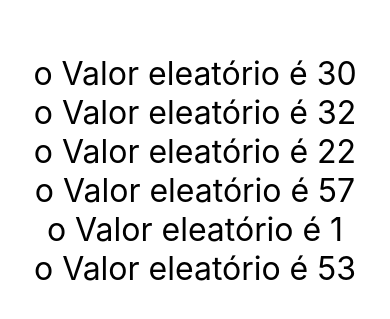
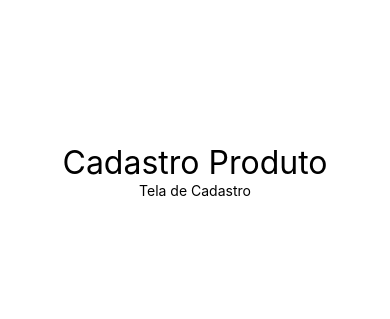
Before and after one commit to DedehSantos/numerosaleatorios, a React Native app: screen / in a window 390 px wide. Shown: the part 251-570 px from the top of the page. Built offline with nearby package versions, Linux system fonts and the light colour scheme.

Commit message:
fragmentos

```diff
--- a/src/App.js
+++ b/src/App.js
@@ -3,22 +3,27 @@
 import {View, StyleSheet} from 'react-native';
 
 
-import Aleatorio from './componentes/aleatirio'
+
+import Titulo from './componentes/Titulo'
+//import Aleatorio from './componentes/aleatirio'
 /* import Comppadrao, { Comp1, Comp2 } from './componentes/Multi'
 import Primeiro from './componentes/primeiro' */
 //import MinMax from './componentes/MinMax'
 
 export default () =>  (
 <View style={style.App}>
+  <Titulo principal="Cadastro Produto"
+   segundario="Tela de Cadastro"/>
+
+
+
+    {/*
+    <Aleatorio min={1} max={60}/>
    <Aleatorio min={1} max={60}/>
    <Aleatorio min={1} max={60}/>
    <Aleatorio min={1} max={60}/>
    <Aleatorio min={1} max={60}/>
    <Aleatorio min={1} max={60}/>
-   <Aleatorio min={1} max={60}/>
-
-
-    {/*
     <MinMax min={3} max={20}/>
     <MinMax min={1} max={94}/>
     <Comppadrao/>
--- /dev/null
+++ b/src/componentes/Titulo.js
@@ -0,0 +1,12 @@
+import React from 'react'
+import {Text} from   'react-native'
+import Estilo from './estilo'
+
+
+export default props =>(
+   <>
+    <Text style={Estilo.fontG}>{props.principal}</Text>
+    <Text>{props.segundario}</Text>
+   </>
+
+)
```
